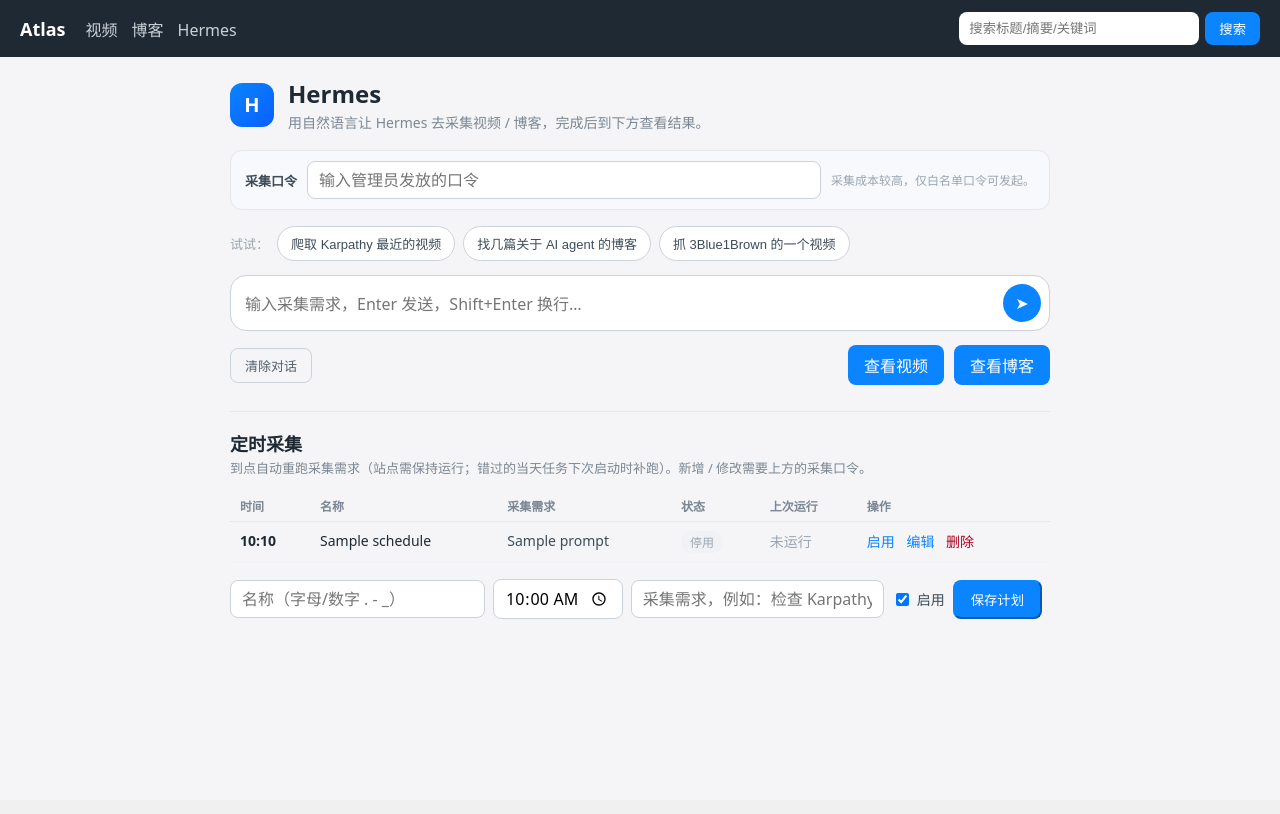
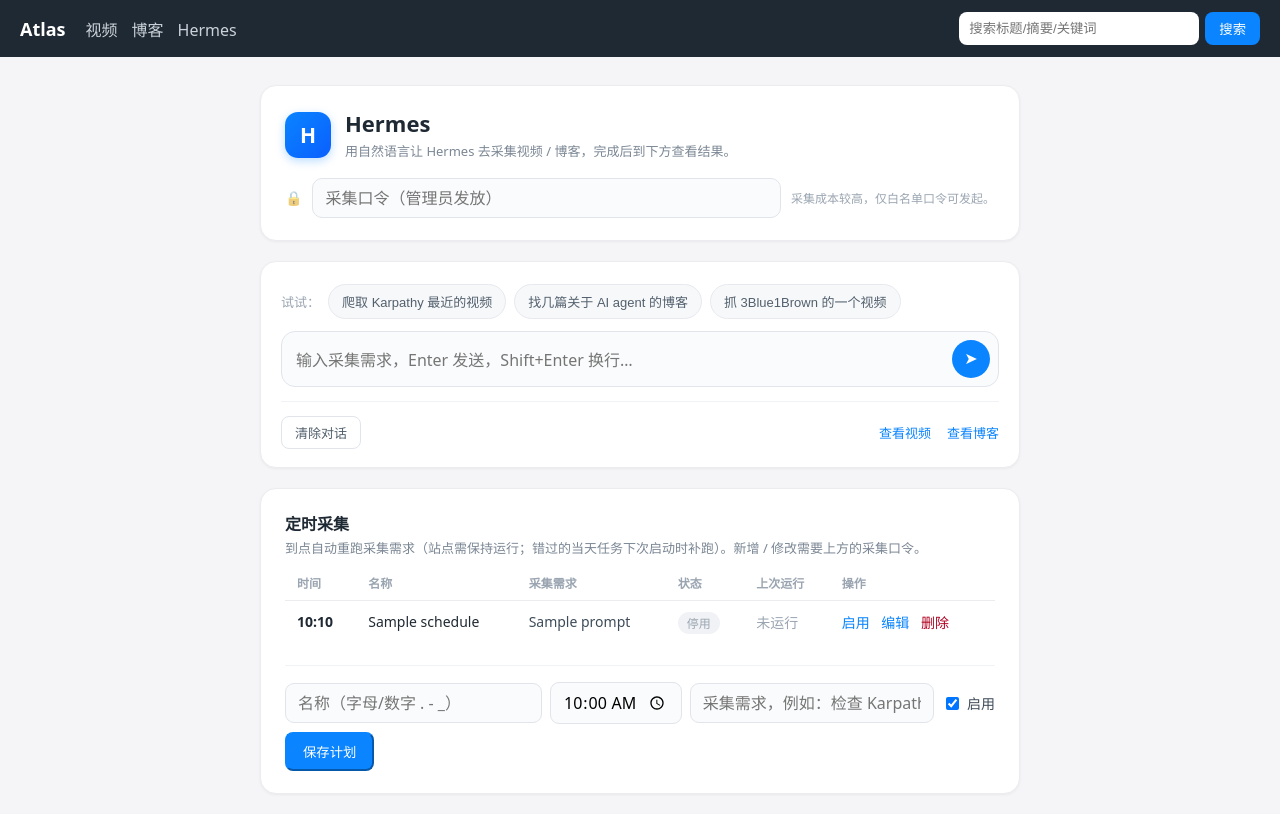
Before and after one commit to SuperSuperYuan/BlogTown, a FastAPI app: template src/aishelf/site/templates/collect.html in a window 1280 px wide. Before the commit the page ends 619 px from the top, so only its background shows below. Run offline with FastAPI, Linux system fonts and the light colour scheme; the template is opened without the code that fills it: most values are stand-ins (such as "Sample title", 1, 10 or a date in 2020).

Commit message:
feat(site): redesign Hermes /collect page into card zones
Restructure the /collect page from a flat stack into three white cards —
intro (avatar + title + collect token), chat (log + examples + composer +
footer links), and schedules (table + add/edit form) — separated by spacing
and a soft shadow. Refresh the Hermes CSS to match: lighter borders, softer
dividers, hover/active affordances on the send button and chips, and pill
status badges that no longer wrap.

HTML id/class hooks and the entire <script> are unchanged, so the chat
streaming, examples, clear, token gate, and schedule CRUD behavior are
untouched. Scope is the /collect page only; global nav and other pages are
not modified.

Co-Authored-By: Claude Opus 4.8 (1M context) <noreply@anthropic.com>

```diff
--- a/src/aishelf/site/static/style.css
+++ b/src/aishelf/site/static/style.css
@@ -34,67 +34,83 @@ h1 { font-size: 22px; } h2 { font-size: 17px; margin-top: 28px; } .more { font-s
 .keywords a { background: #e4e7eb; padding: 3px 10px; border-radius: 999px; font-size: 13px; }
 .pager { display: flex; gap: 14px; align-items: center; justify-content: center; margin: 24px 0; }
 .pager a { color: #0a84ff; }
-.hermes { max-width: 820px; margin: 0 auto; }
-.hermes-head { display: flex; align-items: center; gap: 14px; margin-bottom: 18px; }
-.hermes-avatar { width: 44px; height: 44px; border-radius: 12px; background: linear-gradient(135deg, #0a84ff, #0a5fff); color: #fff; font-weight: 700; font-size: 20px; display: flex; align-items: center; justify-content: center; flex: none; }
-.hermes-head h1 { margin: 0; font-size: 24px; }
-.hermes .lead { margin: 2px 0 0; color: #7b8794; font-size: 14px; }
-.schedules { margin-top: 26px; padding-top: 18px; border-top: 1px solid #e4e7eb; }
-.schedules h2 { margin: 0 0 2px; font-size: 18px; }
-.schedules .lead { margin: 0 0 14px; color: #7b8794; font-size: 13px; }
-.schedules .empty { color: #9aa5b1; font-size: 14px; padding: 8px 0 14px; }
-.sched-table { width: 100%; border-collapse: collapse; margin-bottom: 16px; font-size: 14px; }
-.sched-table th { text-align: left; color: #7b8794; font-weight: 600; font-size: 12px; padding: 6px 10px; border-bottom: 1px solid #e4e7eb; }
-.sched-table td { padding: 9px 10px; border-bottom: 1px solid #f0f2f5; vertical-align: top; }
+/* ---- Hermes 采集页：卡片分区 ---- */
+.hermes { max-width: 760px; margin: 0 auto; padding-top: 8px; }
+.card { background: #fff; border: 1px solid #ececf0; border-radius: 16px; box-shadow: 0 1px 3px rgba(0,0,0,.05); padding: 22px 24px; margin-bottom: 20px; }
+.card:last-child { margin-bottom: 0; }
+
+/* intro card */
+.hermes-head { display: flex; align-items: center; gap: 14px; }
+.hermes-avatar { width: 46px; height: 46px; border-radius: 13px; background: linear-gradient(135deg, #0a84ff, #0a5fff); color: #fff; font-weight: 700; font-size: 21px; display: flex; align-items: center; justify-content: center; flex: none; box-shadow: 0 3px 10px rgba(10,132,255,.28); }
+.hermes-head h1 { margin: 0; font-size: 22px; }
+.hermes .lead { margin: 4px 0 0; color: #7b8794; font-size: 13px; line-height: 1.5; }
+.tokenbar { display: flex; align-items: center; gap: 10px; flex-wrap: wrap; margin-top: 16px; }
+.token-lock { font-size: 14px; opacity: .55; flex: none; }
+.tokenbar input { flex: 1; min-width: 180px; border: 1px solid #e1e4ea; border-radius: 10px; padding: 8px 12px; font: inherit; outline: none; background: #fafbfc; transition: border-color .15s, box-shadow .15s; }
+.tokenbar input:focus { border-color: #0a84ff; background: #fff; box-shadow: 0 0 0 3px rgba(10, 132, 255, .12); }
+.tokenbar input.invalid { border-color: #b00020; box-shadow: 0 0 0 3px rgba(176, 0, 32, .12); }
+.token-hint { color: #9aa5b1; font-size: 12px; flex: none; }
+
+/* chat card */
+.chat-card { padding: 18px 20px; }
+.chatlog { display: flex; flex-direction: column; gap: 16px; max-height: 52vh; overflow-y: auto; padding: 4px 2px; }
+.chatlog:empty { display: none; }
+.msg { display: flex; gap: 10px; align-items: flex-start; }
+.msg.user { flex-direction: row-reverse; }
+.avatar { width: 30px; height: 30px; border-radius: 50%; flex: none; display: flex; align-items: center; justify-content: center; font-size: 13px; font-weight: 600; }
+.msg.user .avatar { background: #0a84ff; color: #fff; }
+.msg.assistant .avatar { background: #eceef2; color: #52606d; }
+.bubble { max-width: 78%; padding: 11px 15px; border-radius: 16px; white-space: pre-wrap; word-wrap: break-word; line-height: 1.6; }
+.bubble.user { background: #0a84ff; color: #fff; border-bottom-right-radius: 5px; }
+.bubble.assistant { background: #f4f5f8; border-bottom-left-radius: 5px; }
+.bubble.error { background: #fff3f3; color: #b00020; border: 1px solid #ffb3b3; }
+.examples { display: flex; flex-wrap: wrap; gap: 8px; align-items: center; margin: 4px 0 12px; }
+.chatlog:not(:empty) + .examples { margin-top: 14px; }
+.examples-label { color: #9aa5b1; font-size: 13px; }
+.chip { background: #f7f8fa; border: 1px solid #e7e9ef; color: #52606d; padding: 7px 13px; border-radius: 999px; font-size: 13px; cursor: pointer; transition: all .15s; }
+.chip:hover { border-color: #0a84ff; color: #0a84ff; background: #fff; }
+.composer { display: flex; align-items: flex-end; gap: 8px; background: #fafbfc; border: 1px solid #e1e4ea; border-radius: 14px; padding: 8px 8px 8px 14px; transition: border-color .15s, box-shadow .15s; }
+.composer:focus-within { border-color: #0a84ff; background: #fff; box-shadow: 0 0 0 3px rgba(10, 132, 255, .12); }
+.composer textarea { flex: 1; border: none; outline: none; resize: none; font: inherit; line-height: 1.5; max-height: 200px; padding: 6px 0; background: transparent; }
+.composer .send { flex: none; width: 38px; height: 38px; border: none; border-radius: 50%; background: #0a84ff; color: #fff; font-size: 16px; cursor: pointer; display: flex; align-items: center; justify-content: center; transition: background .15s, transform .1s; }
+.composer .send:hover { background: #0070e0; }
+.composer .send:active { transform: scale(.94); }
+.composer .send:disabled { opacity: .4; cursor: default; }
+.actionbar { display: flex; align-items: center; gap: 16px; margin-top: 14px; padding-top: 14px; border-top: 1px solid #f0f2f5; }
+.actionbar .spacer { flex: 1; }
+.ghost { background: none; border: 1px solid #e1e4ea; color: #52606d; padding: 6px 13px; border-radius: 8px; font-size: 13px; cursor: pointer; transition: all .15s; }
+.ghost:hover { border-color: #9aa5b1; color: #1f2933; }
+.textlink { color: #0a84ff; font-size: 13px; }
+.textlink:hover { text-decoration: underline; }
+
+/* schedules card */
+.schedules h2 { margin: 0 0 4px; font-size: 16px; }
+.schedules .lead { margin: 0 0 16px; color: #7b8794; font-size: 13px; line-height: 1.5; }
+.schedules .empty { color: #9aa5b1; font-size: 14px; padding: 4px 0 18px; text-align: left; }
+.sched-table { width: 100%; border-collapse: collapse; margin-bottom: 4px; font-size: 14px; }
+.sched-table th { text-align: left; color: #9aa5b1; font-weight: 600; font-size: 12px; padding: 0 12px 8px; border-bottom: 1px solid #ececf0; white-space: nowrap; }
+.sched-table td { padding: 11px 12px; border-bottom: 1px solid #f4f5f8; vertical-align: top; }
+.sched-table tbody tr:last-child td { border-bottom: none; }
+.sched-table tbody tr:hover { background: #fafbfc; }
 .sched-time { font-variant-numeric: tabular-nums; font-weight: 600; white-space: nowrap; }
-.sched-prompt { color: #3e4c59; max-width: 360px; }
+.sched-prompt { color: #3e4c59; max-width: 340px; }
 .sched-last { color: #9aa5b1; white-space: nowrap; }
-.badge { display: inline-block; padding: 2px 9px; border-radius: 999px; font-size: 12px; }
+.badge { display: inline-block; padding: 2px 9px; border-radius: 999px; font-size: 12px; white-space: nowrap; }
 .badge.on { background: #e3f6e9; color: #1a7f37; }
 .badge.off { background: #f0f2f5; color: #9aa5b1; }
 .sched-actions { white-space: nowrap; }
 .link { background: none; border: none; padding: 0 8px 0 0; color: #0a84ff; font: inherit; cursor: pointer; }
 .link:hover { text-decoration: underline; }
 .link.danger { color: #b00020; }
-.sched-form { display: flex; flex-wrap: wrap; align-items: center; gap: 8px; }
-.sched-form input[type="text"], .sched-form input:not([type]), .sched-form input[type="time"] { border: 1px solid #cbd2d9; border-radius: 8px; padding: 7px 11px; font: inherit; outline: none; }
-.sched-form input:focus { border-color: #0a84ff; box-shadow: 0 0 0 3px rgba(10, 132, 255, .12); }
+.sched-form { display: flex; flex-wrap: wrap; align-items: center; gap: 8px; margin-top: 16px; padding-top: 16px; border-top: 1px solid #f0f2f5; }
+.sched-form input[type="text"], .sched-form input:not([type]), .sched-form input[type="time"] { border: 1px solid #e1e4ea; border-radius: 9px; padding: 8px 12px; font: inherit; outline: none; background: #fafbfc; transition: border-color .15s, box-shadow .15s; }
+.sched-form input:focus { border-color: #0a84ff; background: #fff; box-shadow: 0 0 0 3px rgba(10, 132, 255, .12); }
 .sched-form .grow { flex: 1; min-width: 220px; }
 .sched-form .chk { display: flex; align-items: center; gap: 5px; font-size: 14px; color: #3e4c59; }
 .btn.primary { background: #0a84ff; color: #fff; border-color: #0a84ff; }
 .sched-msg { font-size: 13px; }
 .sched-msg.ok { color: #1a7f37; }
 .sched-msg.err { color: #b00020; }
-.tokenbar { display: flex; align-items: center; gap: 10px; flex-wrap: wrap; margin-bottom: 14px; padding: 10px 14px; background: #f7f9fc; border: 1px solid #e4e7eb; border-radius: 12px; }
-.tokenbar label { font-size: 13px; font-weight: 600; color: #3e4c59; flex: none; }
-.tokenbar input { flex: 1; min-width: 160px; border: 1px solid #cbd2d9; border-radius: 8px; padding: 7px 11px; font: inherit; outline: none; }
-.tokenbar input:focus { border-color: #0a84ff; box-shadow: 0 0 0 3px rgba(10, 132, 255, .12); }
-.tokenbar input.invalid { border-color: #b00020; box-shadow: 0 0 0 3px rgba(176, 0, 32, .12); }
-.token-hint { color: #9aa5b1; font-size: 12px; flex: none; }
-.chatlog { display: flex; flex-direction: column; gap: 16px; min-height: 200px; max-height: 56vh; overflow-y: auto; background: #fff; border: 1px solid #e4e7eb; border-radius: 16px; padding: 18px; }
-.chatlog:empty { display: none; }
-.msg { display: flex; gap: 10px; align-items: flex-start; }
-.msg.user { flex-direction: row-reverse; }
-.avatar { width: 30px; height: 30px; border-radius: 50%; flex: none; display: flex; align-items: center; justify-content: center; font-size: 13px; font-weight: 600; }
-.msg.user .avatar { background: #0a84ff; color: #fff; }
-.msg.assistant .avatar { background: #e4e7eb; color: #3e4c59; }
-.bubble { max-width: 78%; padding: 11px 15px; border-radius: 16px; white-space: pre-wrap; word-wrap: break-word; line-height: 1.6; }
-.bubble.user { background: #0a84ff; color: #fff; border-bottom-right-radius: 5px; }
-.bubble.assistant { background: #f0f2f5; border-bottom-left-radius: 5px; }
-.bubble.error { background: #fff3f3; color: #b00020; border: 1px solid #ffb3b3; }
-.examples { display: flex; flex-wrap: wrap; gap: 8px; align-items: center; margin: 16px 0 4px; }
-.examples-label { color: #9aa5b1; font-size: 13px; }
-.chip { background: #fff; border: 1px solid #cbd2d9; color: #3e4c59; padding: 7px 13px; border-radius: 999px; font-size: 13px; cursor: pointer; }
-.chip:hover { border-color: #0a84ff; color: #0a84ff; }
-.composer { display: flex; align-items: flex-end; gap: 8px; margin-top: 14px; background: #fff; border: 1px solid #cbd2d9; border-radius: 16px; padding: 8px 8px 8px 14px; }
-.composer:focus-within { border-color: #0a84ff; box-shadow: 0 0 0 3px rgba(10, 132, 255, .12); }
-.composer textarea { flex: 1; border: none; outline: none; resize: none; font: inherit; line-height: 1.5; max-height: 200px; padding: 6px 0; background: transparent; }
-.composer .send { flex: none; width: 38px; height: 38px; border: none; border-radius: 50%; background: #0a84ff; color: #fff; font-size: 16px; cursor: pointer; display: flex; align-items: center; justify-content: center; }
-.composer .send:disabled { opacity: .4; cursor: default; }
-.actionbar { display: flex; align-items: center; gap: 10px; margin-top: 14px; }
-.actionbar .spacer { flex: 1; }
-.ghost { background: none; border: 1px solid #cbd2d9; color: #52606d; padding: 7px 14px; border-radius: 8px; font-size: 13px; cursor: pointer; }
-.ghost:hover { border-color: #9aa5b1; color: #1f2933; }
 @keyframes bounce { 0%, 80%, 100% { transform: translateY(0); opacity: .5; } 40% { transform: translateY(-5px); opacity: 1; } }
 .bubble.typing { display: flex; gap: 5px; align-items: center; }
 .bubble.typing .dot { width: 7px; height: 7px; border-radius: 50%; background: #9aa5b1; animation: bounce 1.2s infinite ease-in-out; }
--- a/src/aishelf/site/templates/collect.html
+++ b/src/aishelf/site/templates/collect.html
@@ -2,20 +2,22 @@
 {% block title %}Hermes · Atlas{% endblock %}
 {% block content %}
 <div class="hermes">
+  <section class="card hermes-intro">
     <header class="hermes-head">
       <div class="hermes-avatar">H</div>
-    <div>
+      <div class="hermes-head-text">
         <h1>Hermes</h1>
         <p class="lead">用自然语言让 Hermes 去采集视频 / 博客，完成后到下方查看结果。</p>
       </div>
     </header>
-
     <div class="tokenbar">
-    <label for="collecttoken">采集口令</label>
-    <input id="collecttoken" type="password" autocomplete="off" placeholder="输入管理员发放的口令" />
+      <span class="token-lock" aria-hidden="true">🔒</span>
+      <input id="collecttoken" type="password" autocomplete="off" placeholder="采集口令（管理员发放）" />
       <span class="token-hint">采集成本较高，仅白名单口令可发起。</span>
     </div>
+  </section>
 
+  <section class="card chat-card">
     <div id="log" class="chatlog"></div>
 
     <div id="examples" class="examples">
@@ -33,11 +35,12 @@
     <div class="actionbar">
       <button id="chatclear" type="button" class="ghost">清除对话</button>
       <span class="spacer"></span>
-    <a class="btn" href="/videos">查看视频</a>
-    <a class="btn" href="/blogs">查看博客</a>
+      <a class="textlink" href="/videos">查看视频</a>
+      <a class="textlink" href="/blogs">查看博客</a>
     </div>
+  </section>
 
-  <section class="schedules">
+  <section class="card schedules">
     <h2>定时采集</h2>
     <p class="lead">到点自动重跑采集需求（站点需保持运行；错过的当天任务下次启动时补跑）。新增 / 修改需要上方的采集口令。</p>
 
```
Also changed, not shown: docs/superpowers/specs/2026-06-05-hermes-collect-ui-redesign-design.md (added, +52 -0 lines). Lines whose indentation alone changed are shown as unchanged.
